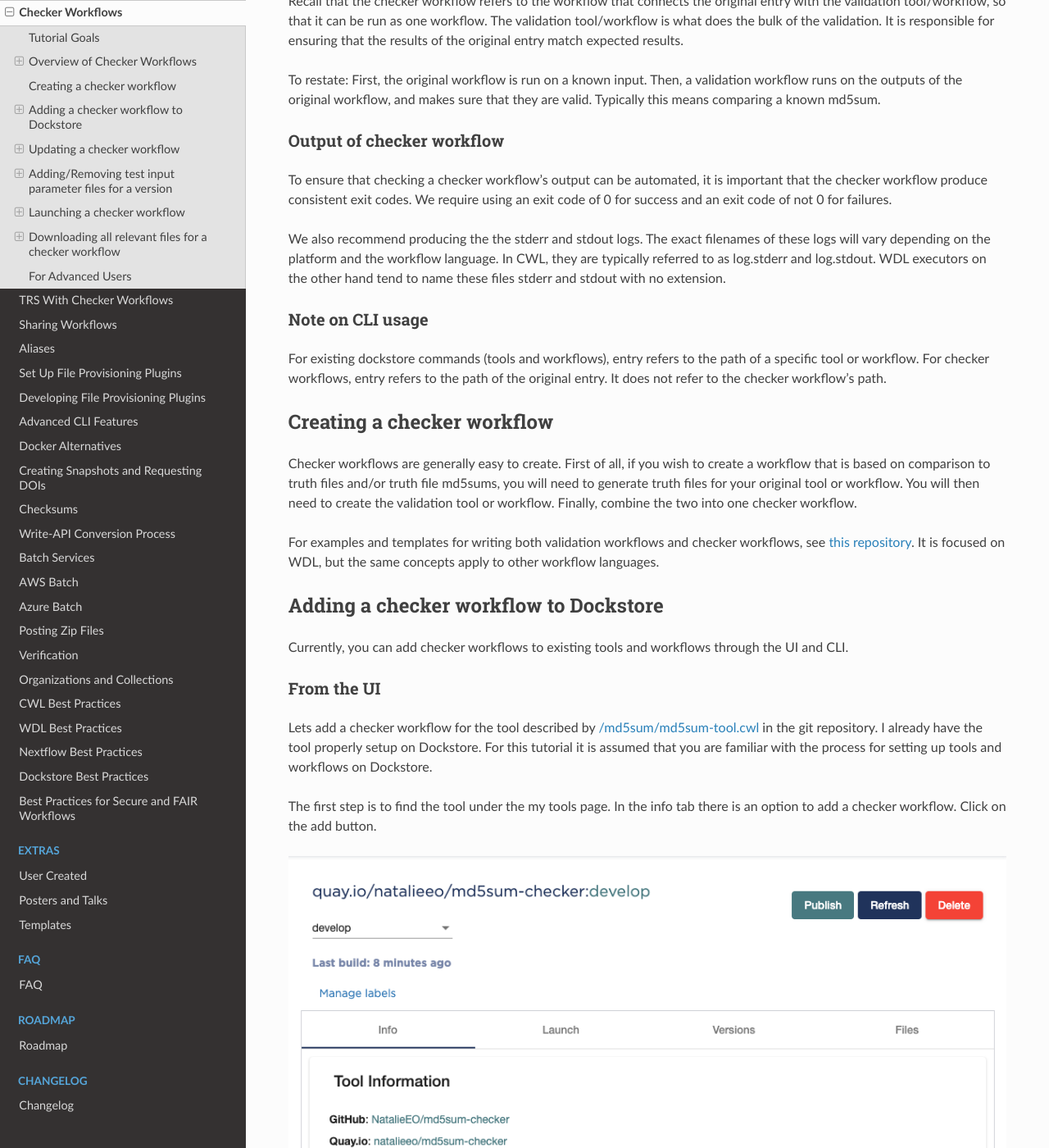
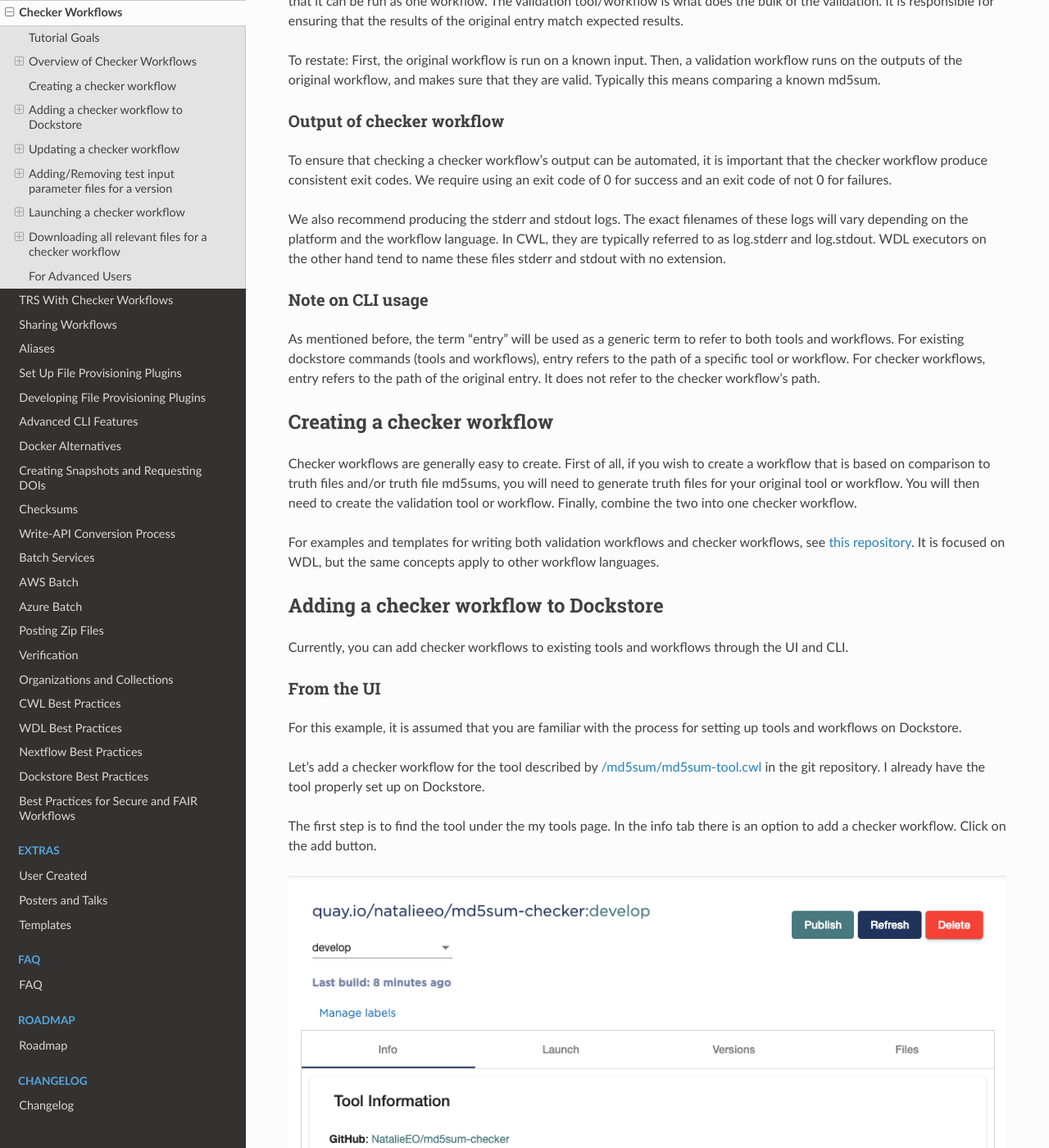
Before and after one commit to dockstore/dockstore-documentation, a Sphinx documentation site: the page built from docs/advanced-topics/checker-workflows.rst, in a window 1280 px wide and 1400 px high, scrolled down 2268 px. Shown: the whole window at 82% size. Built offline with Sphinx 7.4.7 and the Read the Docs theme 2.0.0, drawn with Linux system fonts in a browser that asks for light colours; some of the changed text lies outside the part shown.

Commit message:
Fix typos, minor wording changes

```diff
--- a/docs/advanced-topics/checker-workflows.rst
+++ b/docs/advanced-topics/checker-workflows.rst
@@ -33,15 +33,12 @@
    Checker workflow layout - note that the checker workflow "contains" the original workflow
 
 The term "entry" will be used as a generic term to refer to both tools
-and workflows.
-
-The entry that a checker workflow is testing will be referred to as an
+and workflows. The entry that a checker workflow is testing will be referred to as an
 original tool/workflow/entry.
 
-For this tutorial we will be registering a checker workflow to test an
-original tool that calculates the MD5sum of a file.
-
-The relevant tools and workflows for both CWL and WDL can be found in the following Git
+For this example, we will be registering a checker workflow to test an
+original tool that calculates the MD5sum of a file. The relevant tools and
+workflows for both CWL and WDL can be found in the following Git
 repository: https://github.com/dockstore-testing/md5sum-checker
 
 Although the next sections of this document will focus on just the CWL for the sake of simplicity,
@@ -68,7 +65,8 @@
 from an input parameter file. The checker workflow can either use the
 input parameter file for the original entry, or it can define its own.
 The second case is useful when the validation tool/workflow has some
-extra parameters not required by the original entry.
+extra parameters not required by the original entry, such as an expected
+md5sum or an output file to compare against.
 
 For our example the second case is used. The original tool has the input
 parameter file
@@ -132,7 +130,8 @@
 Note on CLI usage
 ~~~~~~~~~~~~~~~~~
 
-For existing dockstore commands (tools and workflows), entry refers to
+As mentioned before, the term "entry" will be used as a generic term to refer to both tools
+and workflows. For existing dockstore commands (tools and workflows), entry refers to
 the path of a specific tool or workflow. For checker workflows, entry
 refers to the path of the original entry. It does not refer to the
 checker workflow's path.
@@ -157,12 +156,13 @@
 
 From the UI
 ~~~~~~~~~~~
+For this example, it is assumed that you are familiar with
+the process for setting up tools and workflows on Dockstore.
 
-Lets add a checker workflow for the tool described by
+Let's add a checker workflow for the tool described by
 `/md5sum/md5sum-tool.cwl <https://github.com/dockstore-testing/md5sum-checker/blob/master/md5sum/md5sum-tool.cwl>`__
-in the git repository. I already have the tool properly setup on
-Dockstore. For this tutorial it is assumed that you are familiar with
-the process for setting up tools and workflows on Dockstore.
+in the git repository. I already have the tool properly set up on
+Dockstore.
 
 The first step is to find the tool under the my tools page. In the info
 tab there is an option to add a checker workflow. Click on the add
@@ -232,7 +232,7 @@
 descriptor path. Run ``dockstore checker update --help`` for more
 information.
 
-Lets update the default descriptor path in our example to a new value.
+Let's update the default descriptor path in our example to a new value.
 ::
 
 	dockstore checker update --entry quay.io/natalieeo/md5sum-checker --default-descriptor-path /checker-workflow-wrapping-tool.cwl
```
Also changed, not shown: other parts of docs/advanced-topics/checker-workflows.rst (+2 -2 lines).
